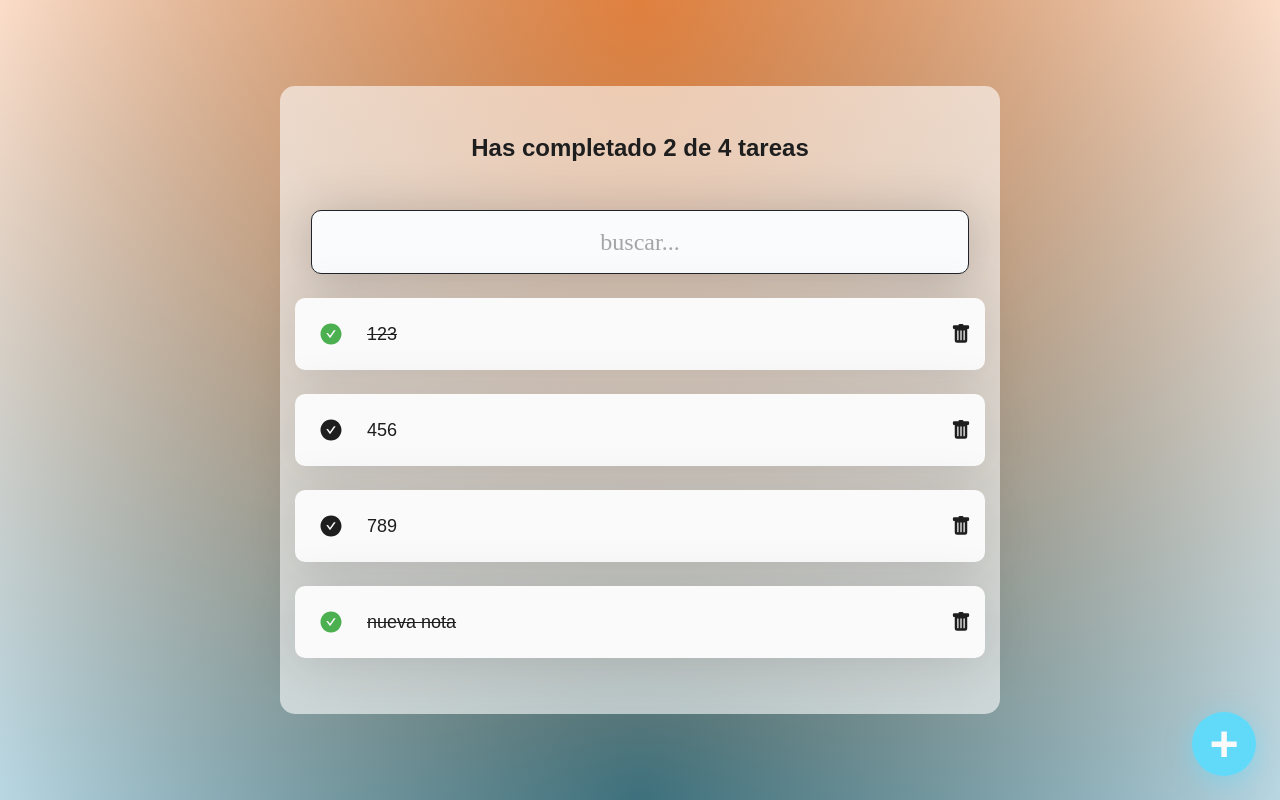
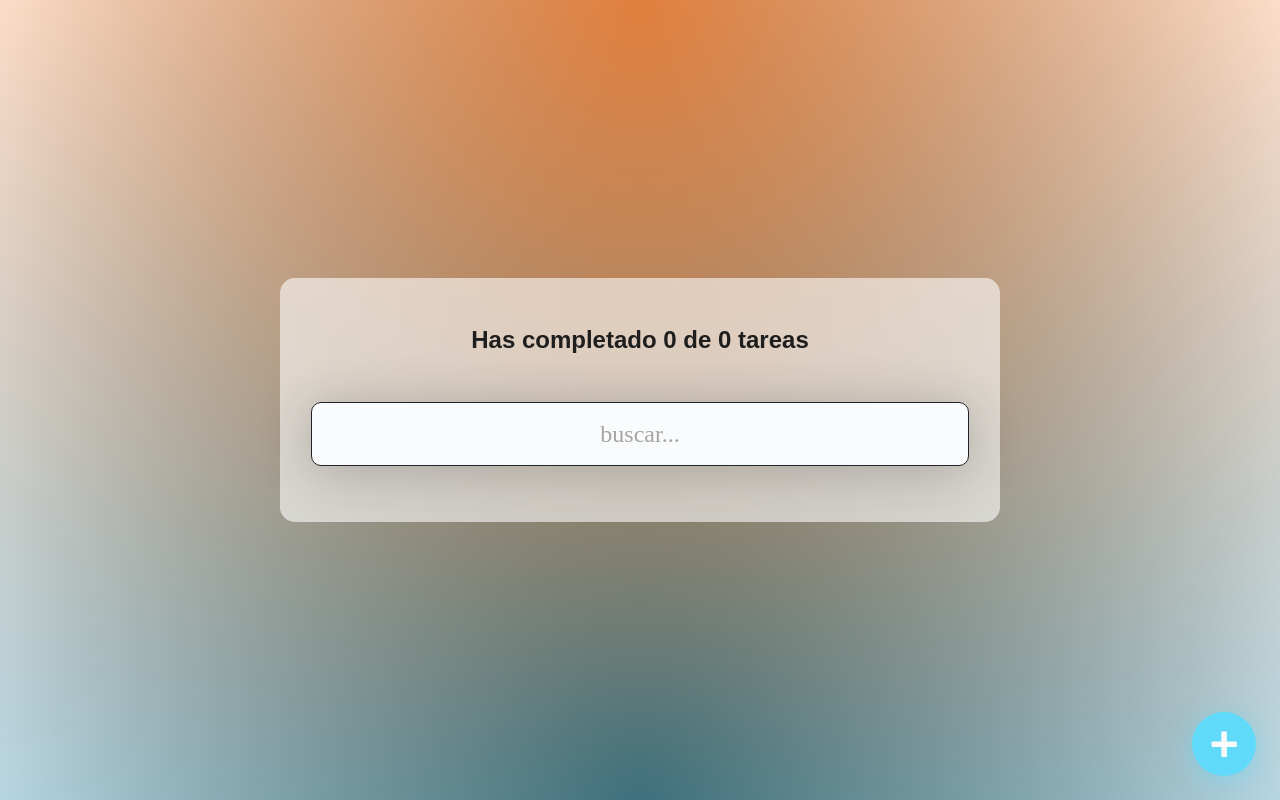
Before and after one commit to ivansaavedra2097/platzi_react_intro, a React (Create React App) app: page / in a window 1280 px wide. Built offline with nearby package versions, Linux system fonts and the light colour scheme.

Commit message:
persistencia de datos en el local storage

```diff
--- a/src/App.js
+++ b/src/App.js
@@ -6,16 +6,29 @@
 import { CreateTodoButton } from "./Components/CreateTodoButton.js";
 import { useState } from 'react';
 
-const testTodos = [
-  { text: '123', completed: true },
-  { text: '456', completed: false },
-  { text: '789', completed: false },
-  { text: 'nueva nota', completed: true }
-];
+// const testTodos = [
+//   { text: '123', completed: true },
+//   { text: '456', completed: false },
+//   { text: '789', completed: false },
+//   { text: 'nueva nota', completed: true }
+// ];
 
 function App() {
+  const localStorageTodos = localStorage.getItem('TODOS_V1');
 
-  const [todos, setTodos] = useState(testTodos);
+  //local storage
+  let parsedTodos;
+
+  //verificando si no hay nada en local storage
+  if(!localStorageTodos){
+    console.log('creando local storage')
+     localStorage.setItem('TODOS_V1', JSON.stringify([]));
+     parsedTodos = [];
+  } else {
+    parsedTodos = JSON.parse(localStorageTodos);
+  }
+
+  const [todos, setTodos] = useState(parsedTodos);
   const [searchValue, setSearchValue] = useState('');
 
   // const completedTodos = todos.filter(todo => todo.completed === true);
@@ -36,19 +49,26 @@
     });
   }
 
+  //completando y eliminando en el local storage
+  const saveTodo = (newTodos) => {
+    const stringifiedTodos = JSON.stringify(newTodos);
+    localStorage.setItem('TODOS_V1', stringifiedTodos);
+    setTodos(newTodos);
+  }
+
   const completeTodo = (text) => {
     const todoIndex = todos.findIndex(todo => todo.text === text);
     const newTodos = [...todos];
     newTodos[todoIndex].completed = true;
 
-    setTodos(newTodos);
+    saveTodo(newTodos);
   };
 
   const deleteTodo = (text) => {
     const todoIndex = todos.findIndex(todo => todo.text === text);
     const newTodos = [...todos];
     newTodos.splice(todoIndex,1);
-    setTodos(newTodos);
+    saveTodo(newTodos);
   };
 
 
--- a/src/Components/TodoItem.js
+++ b/src/Components/TodoItem.js
@@ -21,7 +21,9 @@
             <span
                 className='Icon Icon-delete'
                 onClick={props.onDelete}
-            ><BsFillTrashFill /></span>
+            >
+                <BsFillTrashFill />
+            </span>
         </li>
     )
 }
```
